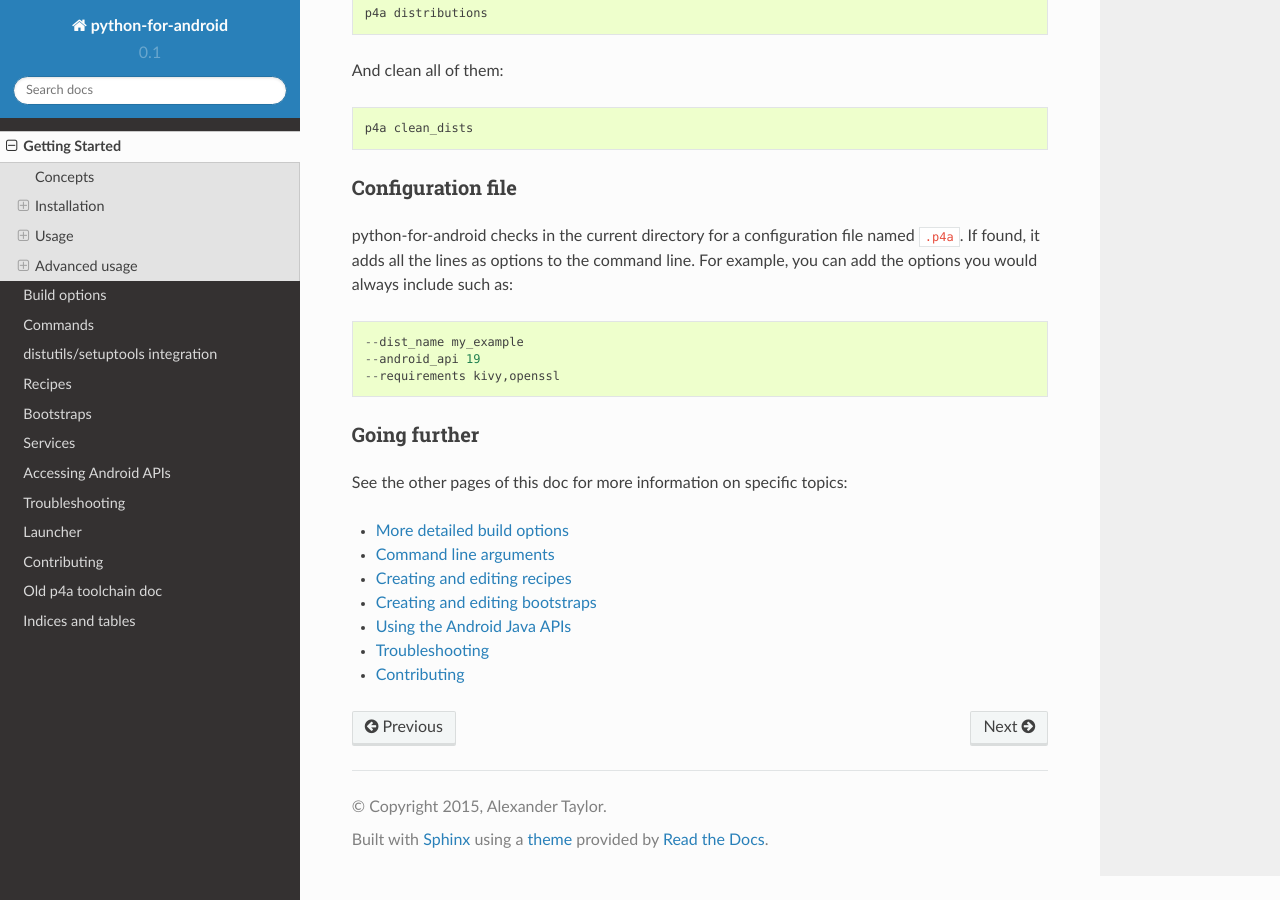
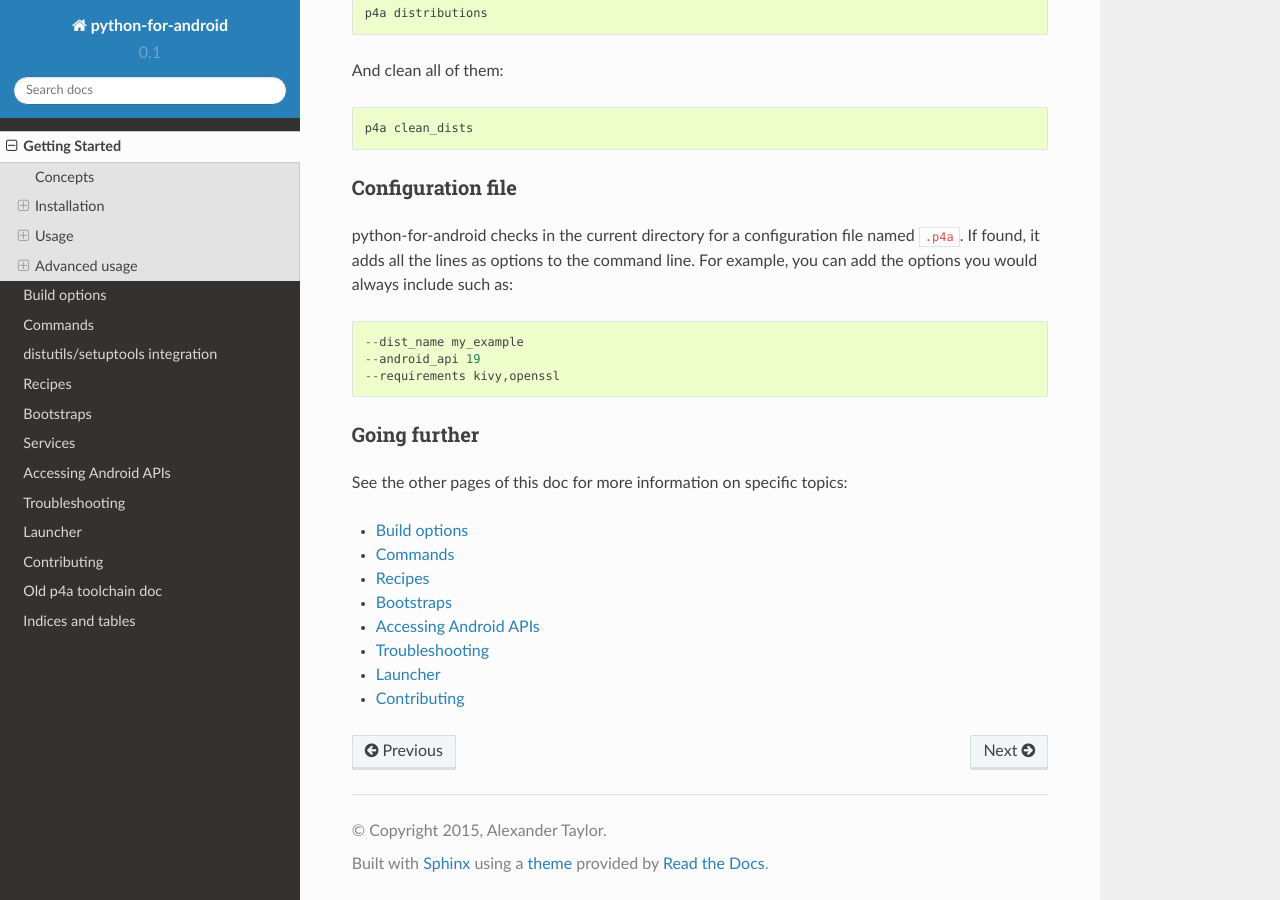
Before and after one commit to kivy/python-for-android, a Sphinx documentation site: the page built from doc/source/quickstart.rst, in a window 1280 px wide and 900 px high, scrolled down 4419 px. Built offline with Sphinx 7.4.7 and the Read the Docs theme 2.0.0, drawn with Linux system fonts in a browser that asks for light colours; pages that are not in the unit, such as notebooks, are missing from menus.

```diff
--- a/doc/source/quickstart.rst
+++ b/doc/source/quickstart.rst
@@ -227,13 +227,11 @@ Going further
 
 See the other pages of this doc for more information on specific topics:
 
-.. toctree::
-   :maxdepth: 1
-
-   More detailed build options<buildoptions>
-   Command line arguments<commands>
-   Creating and editing recipes<recipes>
-   Creating and editing bootstraps<bootstraps>
-   Using the Android Java APIs<apis>
-   Troubleshooting<troubleshooting>
-   Contributing<contribute>
+- :doc:`buildoptions`
+- :doc:`commands`
+- :doc:`recipes`
+- :doc:`bootstraps`
+- :doc:`apis`
+- :doc:`troubleshooting`
+- :doc:`launcher`
+- :doc:`contribute`
```
